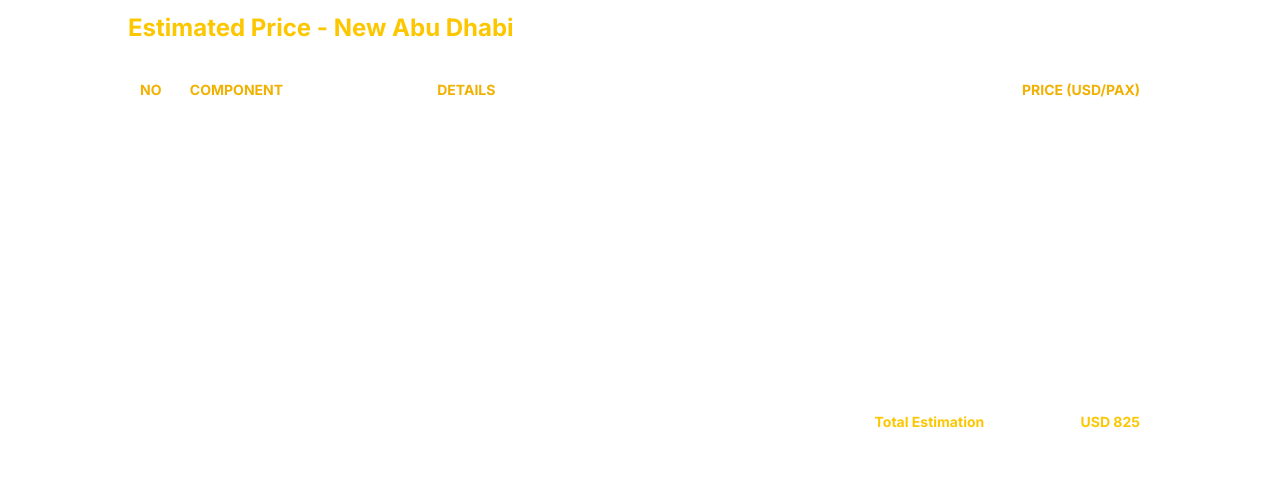
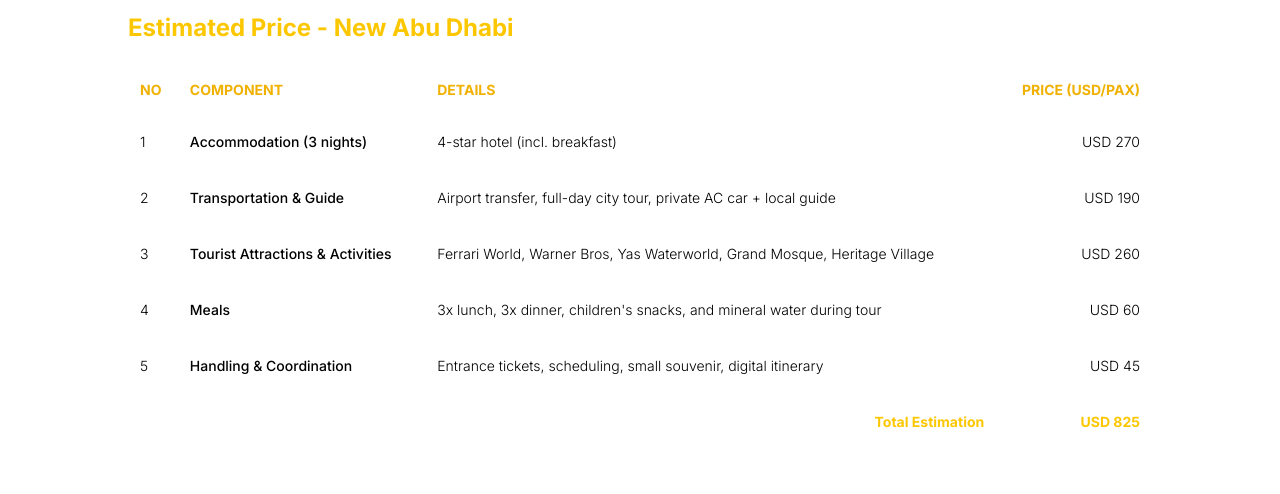
Before and after one commit to KhafidzHaikal/company-profile-optima, a Next.js app: page /en/package/abu-dhabi-2 in a window 1280 px wide. Shown: the part 1280-1774 px from the top of the page. Built offline with nearby package versions, Linux system fonts and the light colour scheme.

Commit message:
update: text color

```diff
--- a/src/app/[locale]/package/abu-dhabi-1/components/estimateTable.tsx
+++ b/src/app/[locale]/package/abu-dhabi-1/components/estimateTable.tsx
@@ -19,7 +19,7 @@ export default function EstimatedAbuDhabiTable() {
 						<th className="text-right px-3 py-2">{t("price")}</th>
 					</tr>
 				</thead>
-				<tbody className="text-white text-sm font-light">
+				<tbody className="text-black dark:text-white text-sm font-light">
 					<tr className="transition rounded-md">
 						<td className="px-3 py-3 align-top">1</td>
 						<td className="px-3 py-3 font-medium">{t("accommodation")}</td>
--- a/src/app/[locale]/package/abu-dhabi-2/components/estimateTable.tsx
+++ b/src/app/[locale]/package/abu-dhabi-2/components/estimateTable.tsx
@@ -19,7 +19,7 @@ export default function EstimatedNewAbuDhabiTable() {
 						<th className="text-right px-3 py-2">{t("price")}</th>
 					</tr>
 				</thead>
-				<tbody className="text-white text-sm font-light">
+				<tbody className="text-black dark:text-white text-sm font-light">
 					<tr className="transition rounded-md">
 						<td className="px-3 py-3 align-top">1</td>
 						<td className="px-3 py-3 font-medium">{t("accommodation")}</td>
--- a/src/app/[locale]/package/dubai-1/components/estimateTable.tsx
+++ b/src/app/[locale]/package/dubai-1/components/estimateTable.tsx
@@ -19,7 +19,7 @@ export default function EstimatedPriceTable() {
 						<th className="text-right px-3 py-2">{t("price")}</th>
 					</tr>
 				</thead>
-				<tbody className="text-white text-sm font-light">
+				<tbody className="text-black dark:text-white text-sm font-light">
 					<tr className="transition rounded-md">
 						<td className="px-3 py-3 align-top">1</td>
 						<td className="px-3 py-3 align-top font-medium">
--- a/src/app/[locale]/package/dubai-2/components/estimateTable.tsx
+++ b/src/app/[locale]/package/dubai-2/components/estimateTable.tsx
@@ -19,7 +19,7 @@ export default function NewDubaiPriceTable() {
 						<th className="text-right px-3 py-2">{t("price")}</th>
 					</tr>
 				</thead>
-				<tbody className="text-white text-sm font-light">
+				<tbody className="text-black dark:text-white text-sm font-light">
 					<tr className="transition rounded-md">
 						<td className="px-3 py-3 align-top">1</td>
 						<td className="px-3 py-3 align-top font-medium">
```
